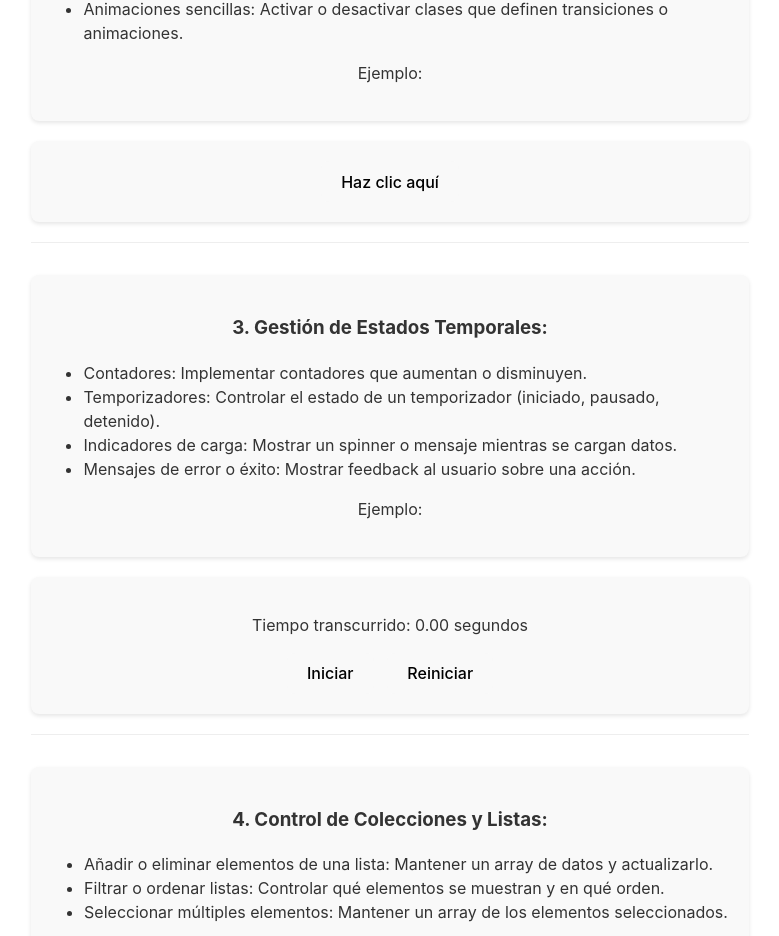
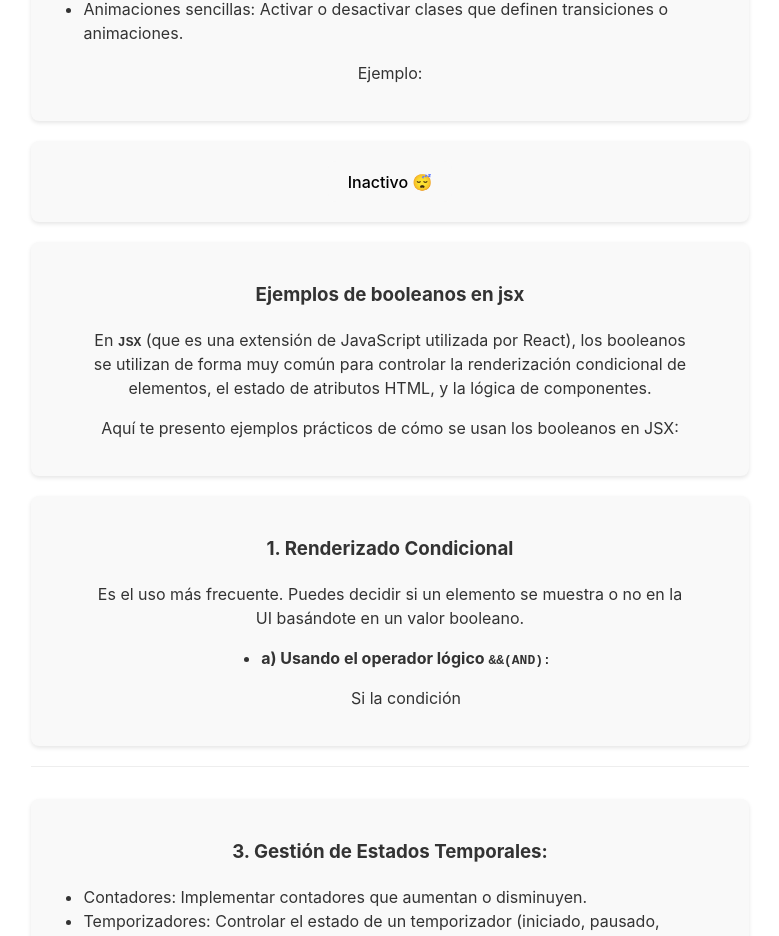
Before and after one commit to anayaricardo/Curso-React.js, a React (Vite) app: page / in a window 1280 px wide. Shown: the part 1755-2691 px from the top of the page, without its empty margins (250-1029 px from the left). Built offline with nearby package versions, Linux system fonts and the light colour scheme.

Commit message:
Booleanos

```diff
--- a/src/App.jsx
+++ b/src/App.jsx
@@ -3,14 +3,17 @@ import MiFormulario from "./components/Formulario";
 import UseStateInfo from "./components/UseStateInfo";
 import WhyComponent from "./components/WhyComponent";
 import UIChangesInfo from "./components/UIChangesInfo";
-import MiBoton from "./components/MiBoton";
+// import MiBoton from "./components/MiBoton";
 import TemporaryStateInfo from "./components/TemporaryStateInfo";
 import Temporizador from "./components/Temporizador";
 import CollectionsInfo from "./components/CollectionsInfo";
 import ListaDeTareas from "./components/ListaDeTareas";
 import UseStateSummary from "./components/UseStateSummary";
 import Header from "./components/Header";
+import ToggleButton from "./components/ToggleButton";
 import Footer from "./components/Footer";
+import BooleanosInfo from "./components/BooleanosInfo";
+import RenderizadoCondicional from "./components/RenderizadoCondicional";
 import "./index.css";
 
 function Section({ children }) {
@@ -41,7 +44,10 @@ function App() {
         </Section>
         <Section>
           <UIChangesInfo />
-          <MiBoton />
+          {/* <MiBoton /> */}
+          <ToggleButton />
+          <BooleanosInfo />
+          <RenderizadoCondicional />
         </Section>
         <Section>
           <TemporaryStateInfo />
--- /dev/null
+++ b/src/components/BooleanosInfo.jsx
@@ -0,0 +1,25 @@
+import React from "react";
+
+const BooleanosInfo = () => {
+  return (
+    <div>
+      <h3>Ejemplos de booleanos en jsx</h3>
+      <p>
+        En{" "}
+        <strong>
+          <code>JSX</code>
+        </strong>{" "}
+        (que es una extensión de JavaScript utilizada por React), los booleanos
+        se utilizan de forma muy común para controlar la renderización
+        condicional de elementos, el estado de atributos HTML, y la lógica de
+        componentes.
+      </p>
+      <p>
+        Aquí te presento ejemplos prácticos de cómo se usan los booleanos en
+        JSX:
+      </p>
+    </div>
+  );
+};
+
+export default BooleanosInfo;
--- a/src/components/MiBoton.jsx
+++ b/src/components/MiBoton.jsx
@@ -1,22 +1,36 @@
-import React, { useState } from "react";
+// A una pieza de código que ya no se usa, se le puede llamar de diferentes maneras dependiendo del contexto. Aquí hay algunas opciones:
+// Código muerto (dead code):
+// Este término se usa para describir código que existe en el programa pero que nunca se ejecuta, o que se ejecuta pero sus resultados no se utilizan.
+// Código legado (legacy code):
+// Se refiere a código que es obsoleto y que ya no se desarrolla activamente, aunque podría ser necesario para el funcionamiento de un sistema existente.
+// Código inalcanzable (unreachable code):
+// Este es un tipo de código muerto que nunca puede ser ejecutado debido a la estructura del programa.
+// Código obsoleto:
+// Un término general para código que ya no es necesario o relevante para la funcionalidad actual del programa.
+// Código redundante:
+// Código que realiza la misma tarea que otro código y puede ser eliminado sin afectar la funcionalidad del programa.
 
-function MiBoton() {
-  const [estaResaltado, setEstaResaltado] = useState(false);
+// Esta pieza del código es redundante. R
 
-  const handleClick = () => {
-    setEstaResaltado(!estaResaltado);
-  };
+// import React, { useState } from "react";
 
-  return (
-    <div>
-      <button
-        className={estaResaltado ? "resaltado" : ""}
-        onClick={handleClick}
-      >
-        Haz clic aquí
-      </button>
-    </div>
-  );
-}
+// function MiBoton() {
+//   const [estaResaltado, setEstaResaltado] = useState(false);
 
-export default MiBoton;
+//   const handleClick = () => {
+//     setEstaResaltado(!estaResaltado);
+//   };
+
+//   return (
+//     <div>
+//       <button
+//         className={estaResaltado ? "resaltado" : ""}
+//         onClick={handleClick}
+//       >
+//         Haz clic aquí
+//       </button>
+//     </div>
+//   );
+// }
+
+// export default MiBoton;
--- /dev/null
+++ b/src/components/RenderizadoCondicional.jsx
@@ -0,0 +1,24 @@
+import React, { useState } from "react";
+
+const RenderizadoCondicional = () => {
+  return (
+    <div>
+      <h3>1. Renderizado Condicional</h3>
+      <p>
+        Es el uso más frecuente. Puedes decidir si un elemento se muestra o no
+        en la UI basándote en un valor booleano.
+      </p>
+      <ul>
+        <li>
+          <strong>
+            {" "}
+            a&#41; Usando el operador lógico <code>&&(AND):</code>
+          </strong>
+        </li>
+        <p>Si la condición</p>
+      </ul>
+    </div>
+  );
+};
+
+export default RenderizadoCondicional;
--- /dev/null
+++ b/src/components/ToggleButton.jsx
@@ -0,0 +1,14 @@
+import { useState } from "react";
+
+const ToggleButton = () => {
+  const [isActive, setIsActive] = useState(false); //Booleano //!!!!!!!!!!!!!!!!!!!!!!!!! Booleanos
+  return (
+    <div>
+      <button onClick={() => setIsActive(!isActive)}>
+        {isActive ? "Activo 😃" : "Inactivo 😴"}
+      </button>
+    </div>
+  );
+};
+
+export default ToggleButton;
```
